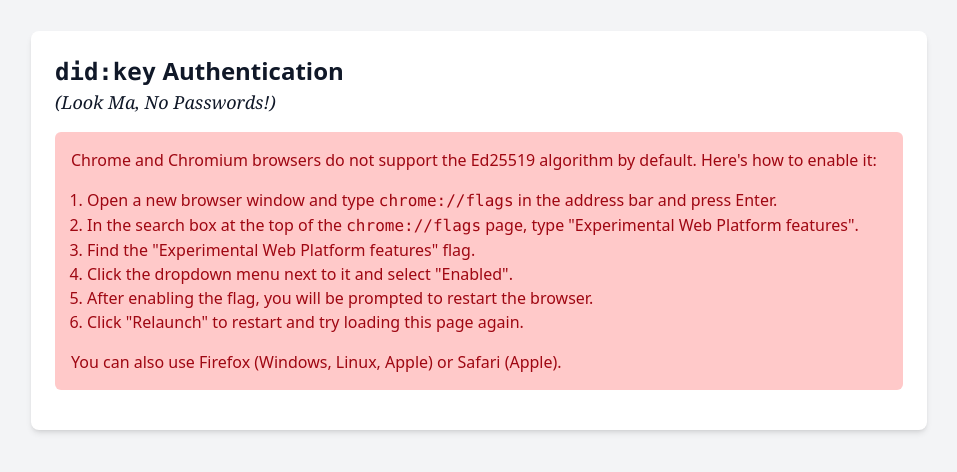
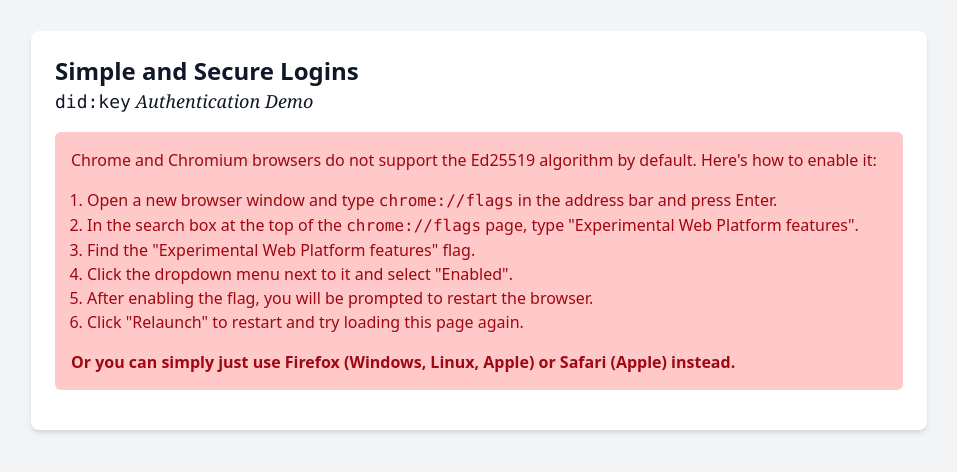
Before and after one commit to ic3software/did-auth, a SvelteKit app: page / in a window 1280 px wide. Shown: the part 170-642 px from the top of the page, without its empty margins (161-1118 px from the left). Built offline with nearby package versions, Linux system fonts and the light colour scheme.

Commit message:
chore: improve UI

```diff
--- a/src/routes/+page.svelte
+++ b/src/routes/+page.svelte
@@ -229,10 +229,10 @@
 
 <div class="flex min-h-screen items-center justify-center bg-gray-100 dark:bg-gray-900">
 	<div class="my-4 w-full max-w-4xl rounded-lg bg-white p-6 shadow-md dark:bg-gray-800">
-		<h1 class="text-2xl font-bold text-gray-900 dark:text-white">
-			<code class="font-mono">did:key</code> Authentication
-		</h1>
-		<div class="font-serif text-lg"><em>(Look Ma, No Passwords!)</em></div>
+		<h1 class="text-2xl font-bold text-gray-900 dark:text-white">Simple and Secure Logins</h1>
+		<div class="font-serif text-lg">
+			<code class="font-mono">did:key</code> <em>Authentication Demo</em>
+		</div>
 		{#if typedPage?.state?.message}
 			<div
 				class="my-4 rounded-md bg-green-200 p-4 text-green-800 dark:bg-green-700 dark:text-green-200"
@@ -261,7 +261,11 @@
 						<li>After enabling the flag, you will be prompted to restart the browser.</li>
 						<li>Click "Relaunch" to restart and try loading this page again.</li>
 					</ol>
-					<p class="mt-4">You can also use Firefox (Windows, Linux, Apple) or Safari (Apple).</p>
+					<p class="mt-4">
+						<strong
+							>Or you can simply just use Firefox (Windows, Linux, Apple) or Safari (Apple) instead.</strong
+						>
+					</p>
 				{:else}
 					{errorMessage}
 				{/if}
@@ -273,7 +277,7 @@
 					When you loaded this website, a public/private key pair was generated and stored safely in
 					your browser.
 				</div>
-				<div class="my-4">Click the button below to create an account.</div>
+				<div class="my-4">Click the button below to create a demo account.</div>
 				<div class="my-4">You will then be able to identify yourself here using this key pair.</div>
 				<div class="mt-8 mb-2">
 					<a
@@ -483,6 +487,12 @@
 					></div>
 				</label>
 			</div>
+			<div class="my-4">
+				Use this link to test resetting your email: <a
+					class="text-blue-500 hover:text-blue-700 dark:text-blue-600 dark:hover:text-blue-800"
+					href="{window.location.origin}/email">{window.location.origin}/email</a
+				>
+			</div>
 		{/if}
 	</div>
 </div>
--- a/src/routes/register/+page.svelte
+++ b/src/routes/register/+page.svelte
@@ -59,7 +59,7 @@
 			</div>
 		{/if}
 		<h2 class="text-center text-2xl font-bold dark:text-white">Create Account</h2>
-		<div class="my-4">Enter a username to identify you on this website.</div>
+		<div class="my-4">Enter a username to identify you on this demo website.</div>
 		<div class="my-4">
 			Your username will be linked to the key pair that was created and stored in your browser.
 		</div>
```
